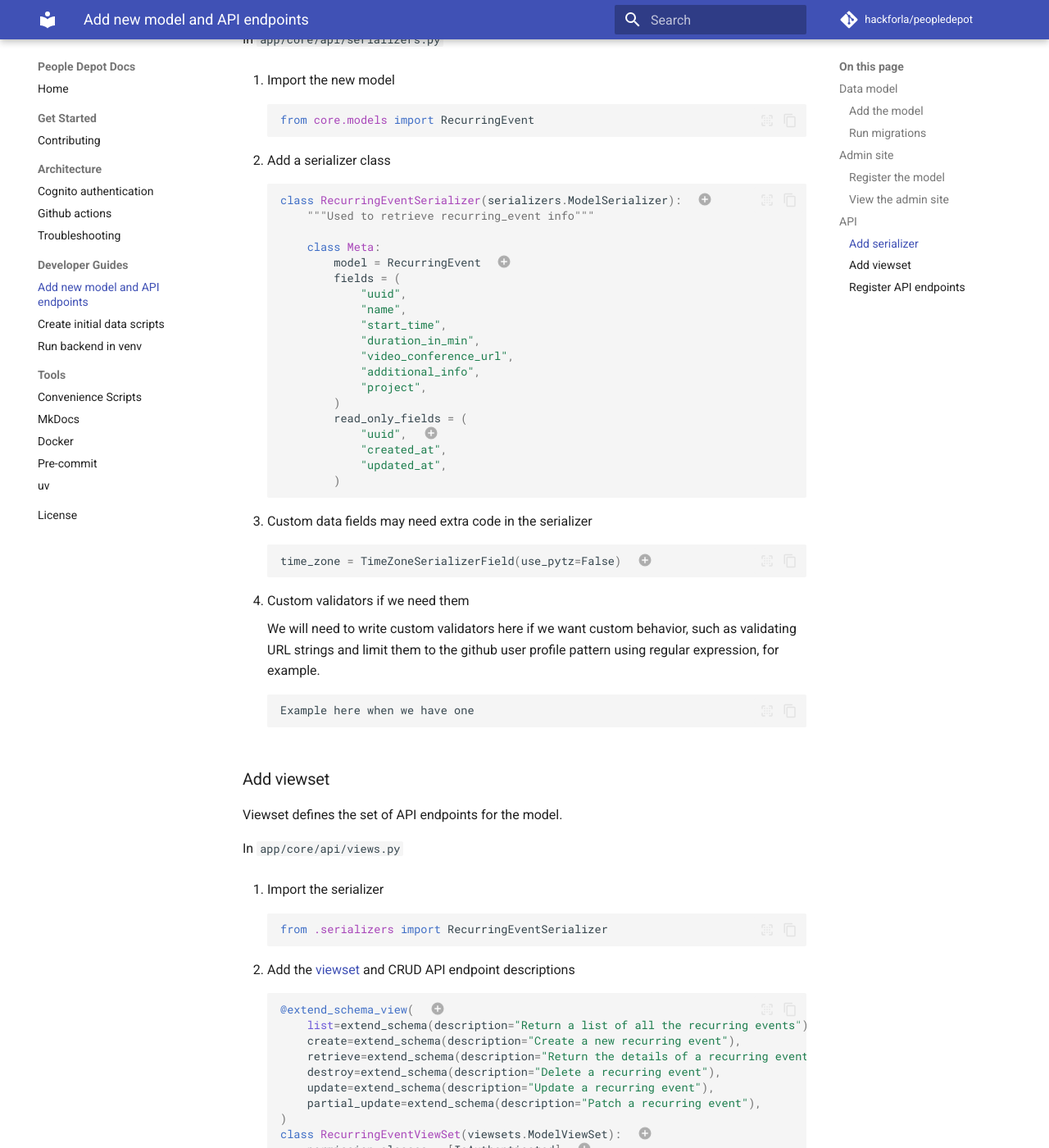
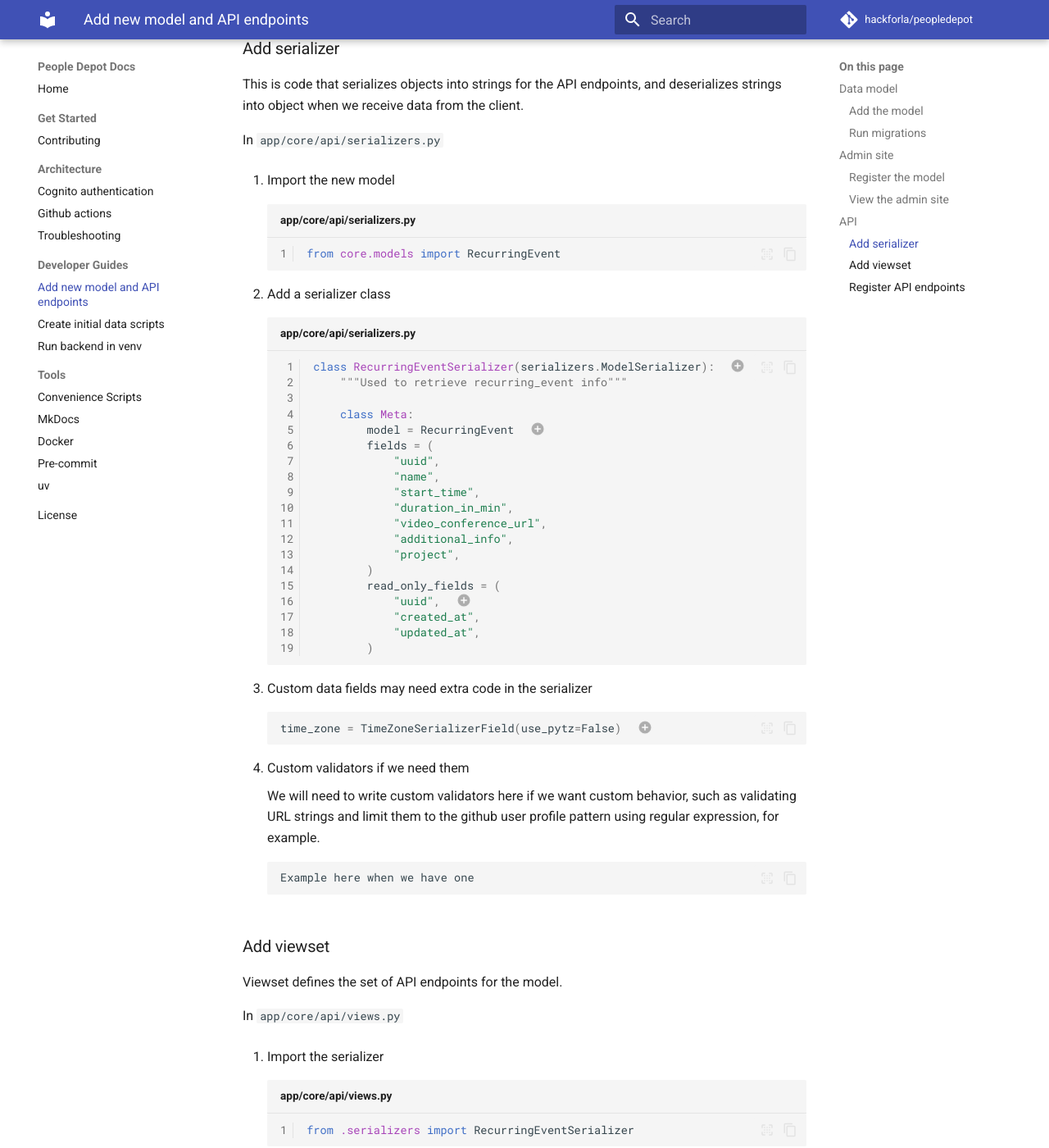
Before and after one commit to hackforla/peopledepot, an MkDocs documentation site: the page built from docs/how-to/add-model-and-api-endpoints.md, in a window 1280 px wide and 1400 px high, scrolled down 2805 px. Shown: the whole window at 82% size. Built offline with MkDocs 1.6.1 and Material for MkDocs 9.7.7, drawn with Linux system fonts in a browser that asks for light colours; comment, search, counter and statistics services are not loaded; some of the changed text lies outside the part shown.

Commit message:
docs(add-model): add line numbers for code listings

````diff
--- a/docs/how-to/add-model-and-api-endpoints.md
+++ b/docs/how-to/add-model-and-api-endpoints.md
@@ -28,7 +28,7 @@ Let's start!
 
         In `app/core/tests/test_models.py`
 
-        ```python
+        ```python title="app/core/tests/test_models.py" linenums="1"
         def test_recurring_event_model(project):
             from datetime import datetime
 
@@ -63,7 +63,7 @@ Let's start!
 
 Add the following to `app/core/models.py`
 
-```python
+```python title="app/core/models.py" linenums="1"
 class RecurringEvent(AbstractBaseModel):  # (1)!
     """
     Recurring Events
@@ -118,7 +118,7 @@ This generates the database migration files
 
         Add the following to `app/core/tests/conftest.py`
 
-        ```python
+        ```python title="app/core/tests/conftest.py" linenums="1"
         @pytest.fixture
         # (1)!
         def recurring_event(project):  # (2)!
@@ -138,7 +138,7 @@ This generates the database migration files
 
         Add the following to `app/core/tests/test_models.py`
 
-        ```python
+        ```python title="app/core/tests/test_models.py" linenums="1"
         def test_recurring_event(recurring_event):  # (1)!
             # (2)!
             assert str(recurring_event) == "Test Recurring Event"  # (3)!
@@ -180,13 +180,13 @@ In `app/core/admin.py`
 
 1. Import the new model
 
-    ```python
+    ```python title="app/core/admin.py" linenums="1"
     from .models import RecurringEvent
     ```
 
 1. Register the model with the admin site
 
-    ```python
+    ```python title="app/core/admin.py" linenums="1"
     @admin.register(RecurringEvent)  # (2)!
     class RecurringEventAdmin(admin.ModelAdmin):  # (1)!
         list_display = (  # (3)!
@@ -249,13 +249,13 @@ In `app/core/api/serializers.py`
 
 1. Import the new model
 
-    ```python
+    ```python title="app/core/api/serializers.py" linenums="1"
     from core.models import RecurringEvent
     ```
 
 1. Add a serializer class
 
-    ```python
+    ```python title="app/core/api/serializers.py" linenums="1"
     class RecurringEventSerializer(serializers.ModelSerializer):  # (1)!
         """Used to retrieve recurring_event info"""
 
@@ -305,13 +305,13 @@ In `app/core/api/views.py`
 
 1. Import the serializer
 
-    ```python
+    ```python title="app/core/api/views.py" linenums="1"
     from .serializers import RecurringEventSerializer
     ```
 
 1. Add the [viewset](https://www.django-rest-framework.org/api-guide/viewsets/) and CRUD API endpoint descriptions
 
-    ```python
+    ```python title="app/core/api/views.py" linenums="1"
     @extend_schema_view(  # (2)!
         list=extend_schema(description="Return a list of all the recurring events"),
         create=extend_schema(description="Create a new recurring event"),
@@ -338,7 +338,7 @@ In `app/core/api/views.py`
 
     1. Here's a more complex API doc example (this example is using the User model's ViewSet)
 
-        ```python
+        ```python title="app/core/api/views.py" linenums="1"
         @extend_schema_view(
             list=extend_schema(  # (2)!
                 summary="Users List",
@@ -392,7 +392,7 @@ In `app/core/api/views.py`
 
     1. Add any query params according to the requirements (this example is using the User model's ViewSet)
 
-        ```python
+        ```python title="app/core/api/views.py" linenums="1"
         class UserViewSet(viewsets.ModelViewSet):
             ...
 
@@ -422,13 +422,13 @@ In `app/core/api/urls.py`
 
 1. Import the viewset.
 
-    ```python
+    ```python title="app/core/api/urls.py" linenums="1"
     from .views import RecurringEventViewSet
     ```
 
 1. [Register](https://www.django-rest-framework.org/api-guide/routers/#usage) the viewset to the [router](https://www.django-rest-framework.org/api-guide/routers/)
 
-    ```python
+    ```python title="app/core/api/urls.py" linenums="1"
     router.register(r"recurring-events", RecurringEventViewSet, basename="recurring-event")
     # (1)!
     ```
@@ -447,13 +447,13 @@ In `app/core/api/urls.py`
 
     1. Import API URL
 
-        ```python
+        ```python title="app/core/tests/test_api.py" linenums="1"
         RECURRING_EVENTS_URL = reverse("recurring-event-list")
         ```
 
     1. Add test case
 
-        ```python
+        ```python title="app/core/tests/test_api.py" linenums="1"
         def test_create_recurring_event(auth_client, project):
             """Test that we can create a recurring event"""
 
````
